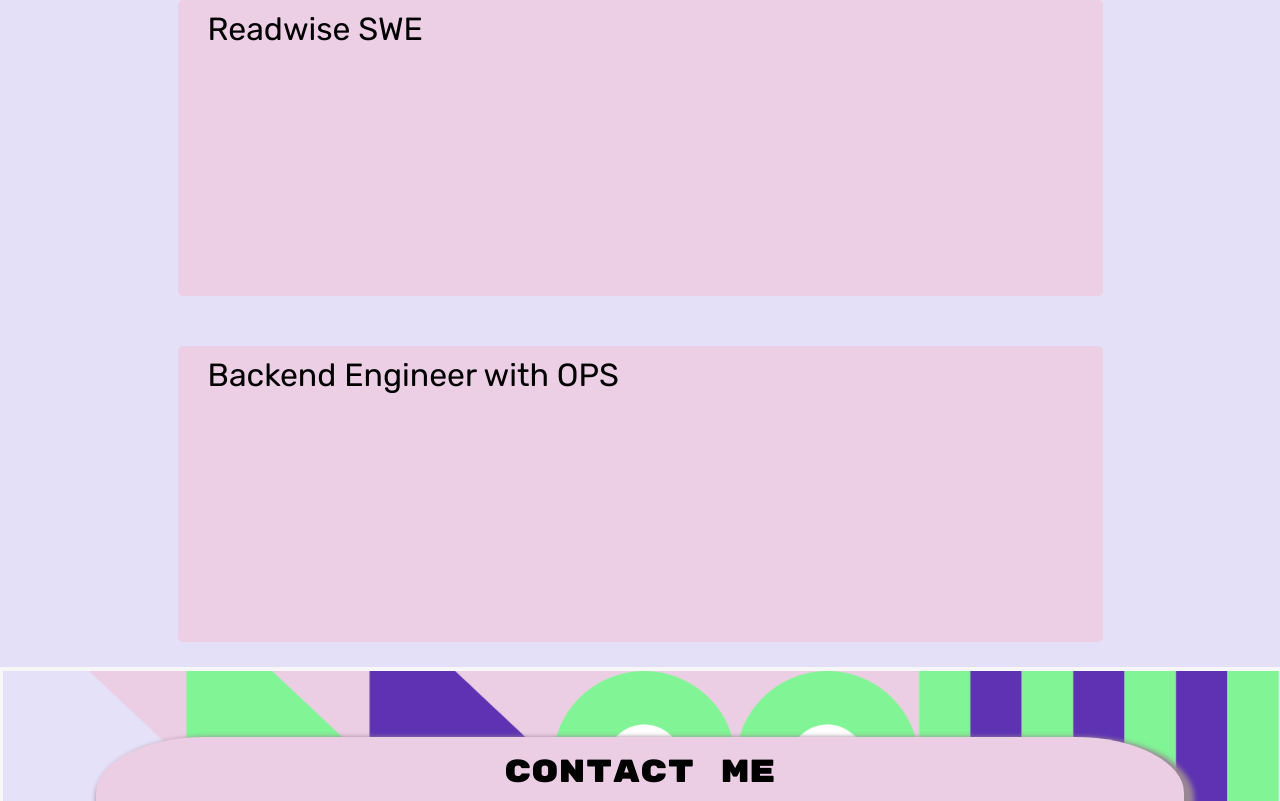
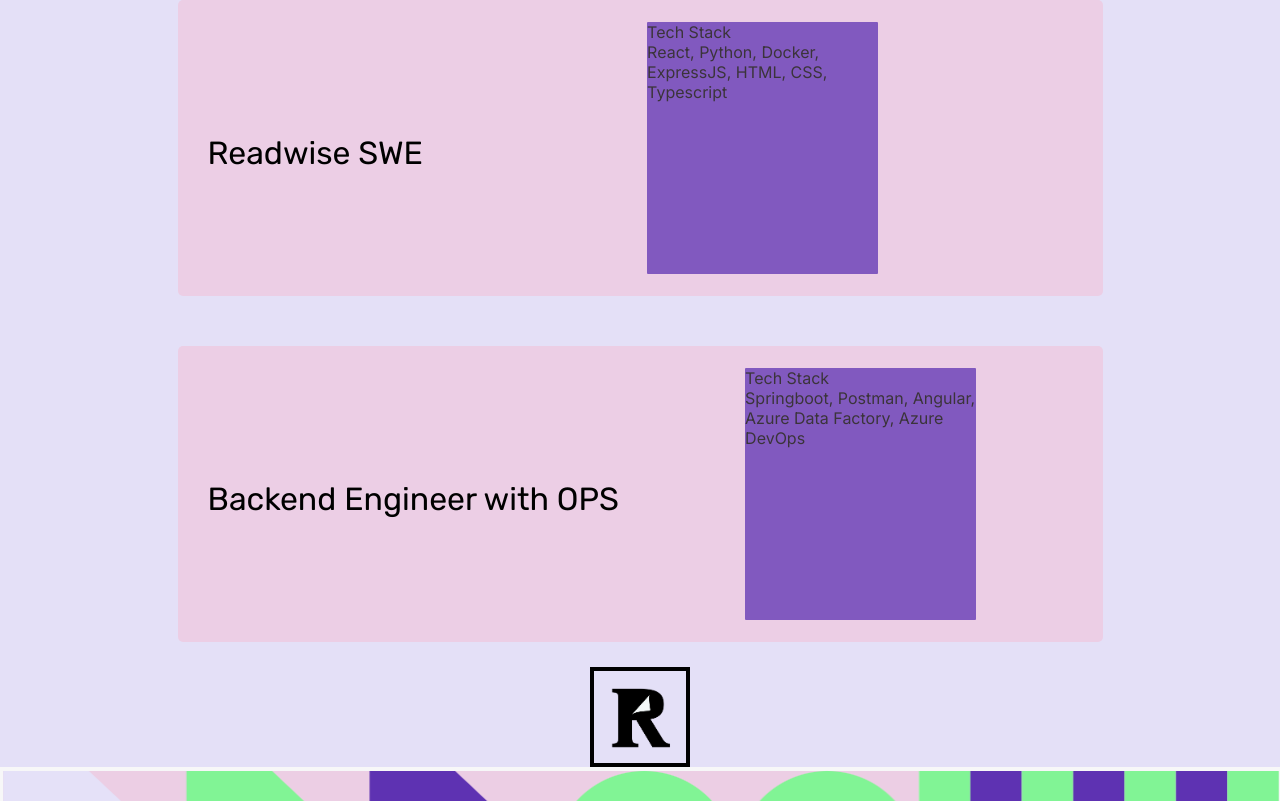
Before and after one commit to rena-hajjar/portfolio, a Next.js app: page / in a window 1280 px wide. Shown: the part 3059-3860 px from the top of the page. Built offline with nearby package versions, Linux system fonts and the light colour scheme; a web font is replaced by a local one.

Commit message:
start dialogues

```diff
--- a/src/app/components/Experience.tsx
+++ b/src/app/components/Experience.tsx
@@ -1,13 +1,16 @@
 import './Experience.css';
 import ExperienceCard from '@/app/components/ExperienceCard';
+import readwise from './../data/readwise.png';
+import Image from 'next/image';
 
 export default function Experience() {
     return (
         <>
         <div className="exp-container">
             <div className="exp-title">Work Experience</div>
-            <ExperienceCard title="Readwise SWE" />
-            <ExperienceCard title="Backend Engineer with OPS" />
+            <ExperienceCard title="Readwise SWE" stack='React, Python, Docker, ExpressJS, HTML, CSS, Typescript'/>
+            <ExperienceCard title="Backend Engineer with OPS" stack="Springboot, Postman, Angular, Azure Data Factory, Azure DevOps"/>
+            <Image style={{ height:100, width:100 }} src={readwise} alt="readwise logo"/>
         </div>
         </>
     )
--- a/src/app/components/ExperienceCard.css
+++ b/src/app/components/ExperienceCard.css
@@ -4,6 +4,10 @@
   border-radius: 5px;
   background: #eccee5;
   margin: 25px;
+  display:flex;
+  flex-wrap:wrap;
+  justify-content: space-between;
+  align-items: center;
 }
 
 .exp-card-title {
@@ -16,3 +20,12 @@
   margin-left: 30px;
   margin-top: 10px;
 }
+
+.tech-stack-container {
+  height: 85%;
+  width: 25%;
+  right: 10%;
+  background-color: #5e32b2;
+  opacity: 0.75;
+  border-radius: 1px;
+}
--- a/src/app/components/ExperienceCard.tsx
+++ b/src/app/components/ExperienceCard.tsx
@@ -1,11 +1,20 @@
+import { List } from 'postcss/lib/list';
 import './ExperienceCard.css';
 
-export default function ExperienceCard({ title }: { title: string}) {
+export default function ExperienceCard({ title, stack }: { title: string; stack: string}) {
     return (
-        <>
-            <div className="exp-card-container">
-                <div className="exp-card-title">{title}</div>
+      <>
+        <div className="experience">
+          <div className="exp-card-container">
+            <div className="exp-card-title">{title}</div>
+
+            <div className="tech-stack-container">
+              <div className="tech-stack-title">Tech Stack</div>
+              <div className="techstack">{stack}</div>
             </div>
-        </>
-    )
+            <div className="company"></div>
+          </div>
+        </div>
+      </>
+    );
 }
```
